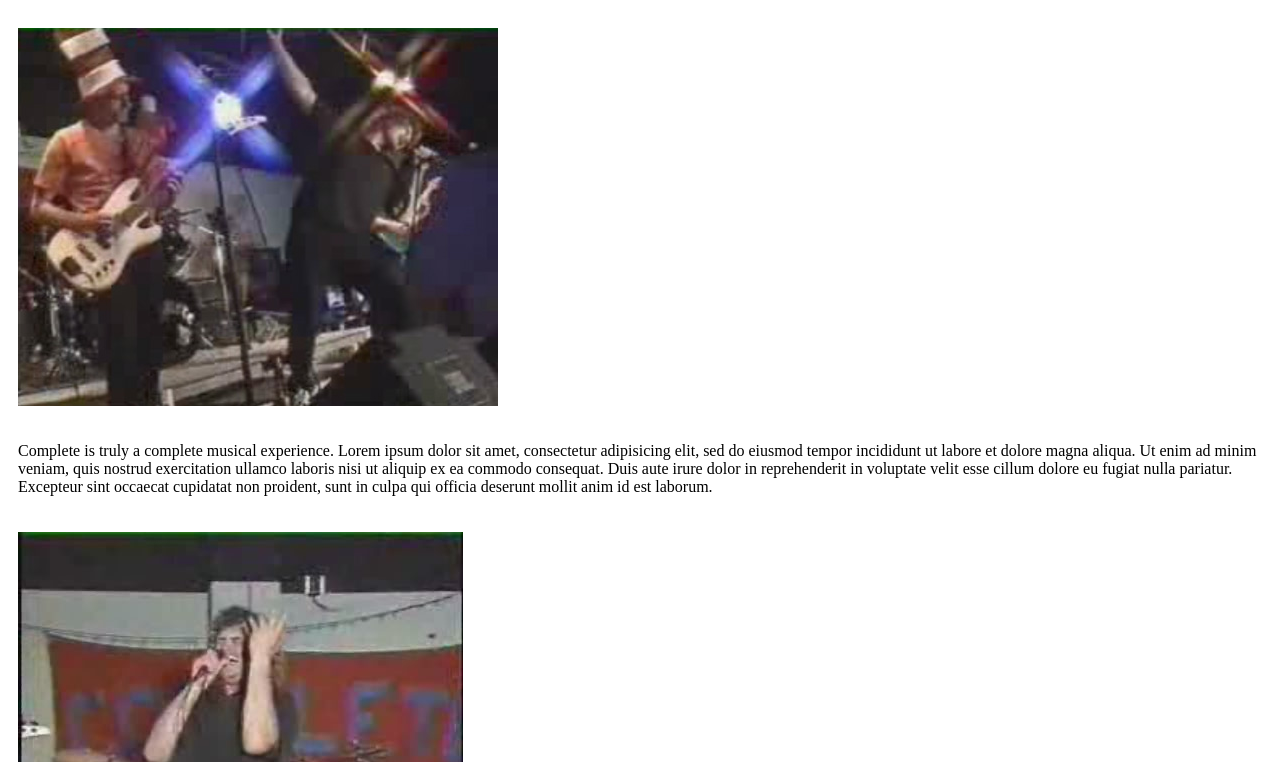
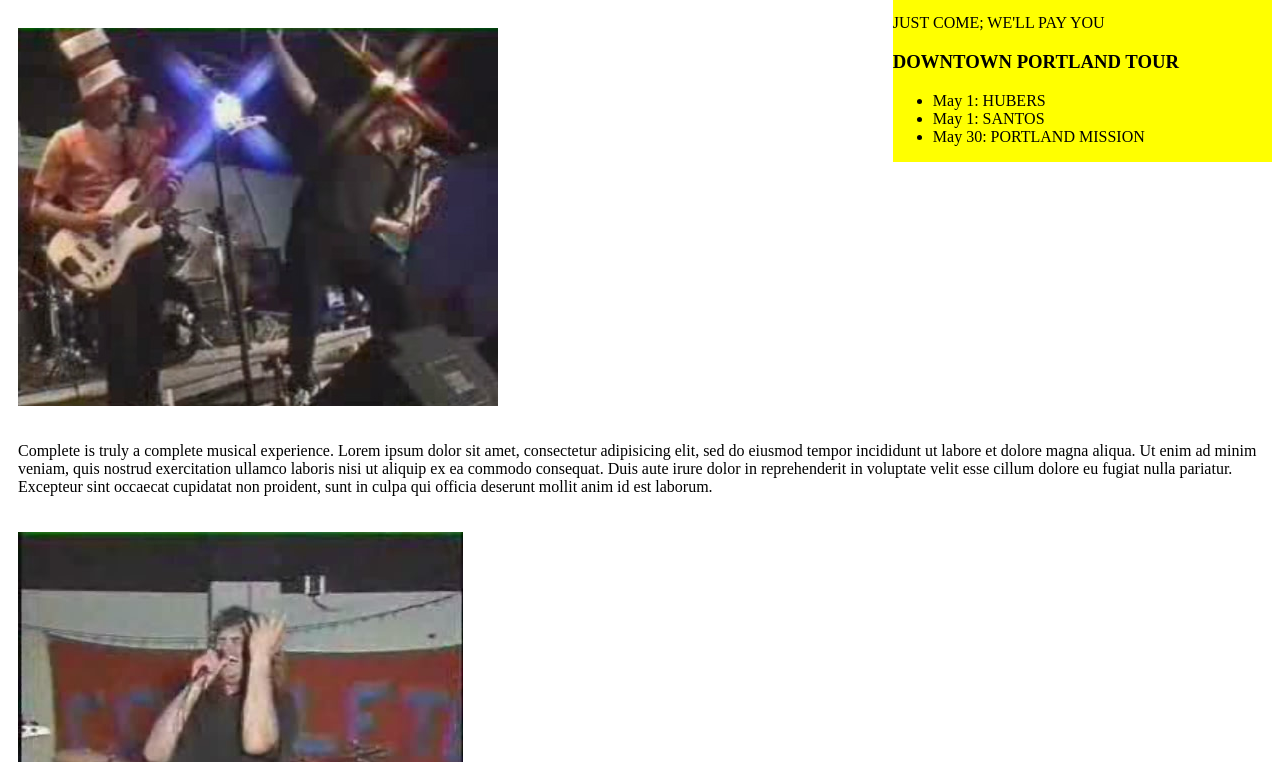
Before and after one commit to eggthecat/bando, a plain HTML site: page main.html in a window 1280 px wide. Shown: the part 101-863 px from the top of the page. Drawn offline with Linux system fonts and the light colour scheme.

Commit message:
Add CSS details/content for sidebar, float list to html, and fine tune to ideal product

```diff
--- a/css/styles.css
+++ b/css/styles.css
@@ -1,4 +1,10 @@
-img, p {
+img, #description {
   float: left;
   padding: 10px;
 }
+
+.sidebar {
+  width: 30%;
+  float: right;
+  background-color: yellow;
+}
--- a/main.html
+++ b/main.html
@@ -6,10 +6,20 @@
     <title>Best Band of All Time</title>
   </head>
   <body>
+    <div class="sidebar">
+      <h2>YOU AINT SEEN NOTHING YET, PARTNER!</h2>
+      <p>JUST COME; WE'LL PAY YOU</p>
+      <h3>DOWNTOWN PORTLAND TOUR</h3>
+      <ul>
+        <li>May 1: HUBERS</li>
+        <li>May 1: SANTOS</li>
+        <li>May 30: PORTLAND MISSION</li>
+      </ul>
+    </div>
     <h1>COMPLETE - The GrEaTeSt Band of ALL TIME</h1>
     <h4>Even better than Nickelback</h4>
     <img src="images/complete-band-full.jpg" alt="picture of the best band of all time">
-    <p>Complete is truly a complete musical experience. Lorem ipsum dolor sit amet, consectetur adipisicing elit, sed do eiusmod tempor incididunt ut labore et dolore magna aliqua. Ut enim ad minim veniam, quis nostrud exercitation ullamco laboris nisi ut aliquip ex ea commodo consequat. Duis aute irure dolor in reprehenderit in voluptate velit esse cillum dolore eu fugiat nulla pariatur. Excepteur sint occaecat cupidatat non proident, sunt in culpa qui officia deserunt mollit anim id est laborum.</p>
+    <p id="description">Complete is truly a complete musical experience. Lorem ipsum dolor sit amet, consectetur adipisicing elit, sed do eiusmod tempor incididunt ut labore et dolore magna aliqua. Ut enim ad minim veniam, quis nostrud exercitation ullamco laboris nisi ut aliquip ex ea commodo consequat. Duis aute irure dolor in reprehenderit in voluptate velit esse cillum dolore eu fugiat nulla pariatur. Excepteur sint occaecat cupidatat non proident, sunt in culpa qui officia deserunt mollit anim id est laborum.</p>
     <img src="images/completesinger.jpg" alt="picture of the greatest lead singer of the greatest band of all time">
   </body>
 </html>
```
